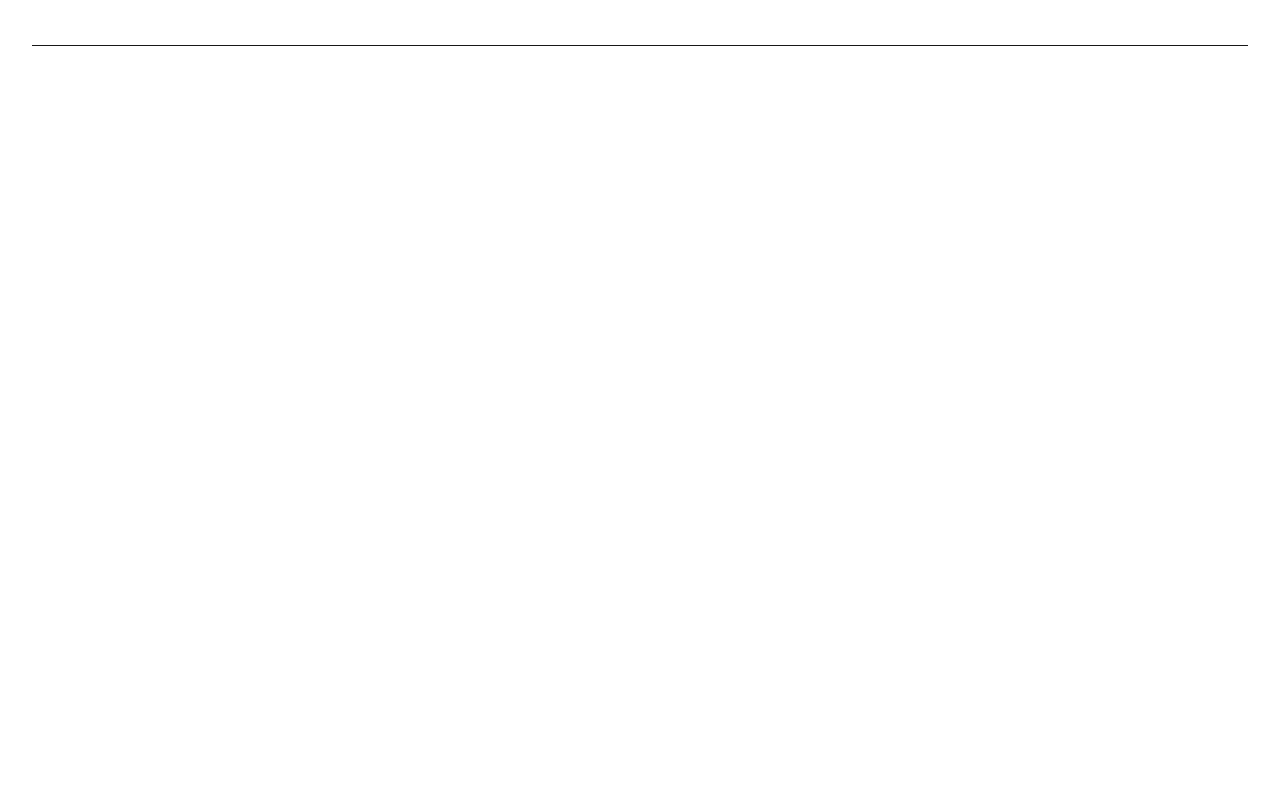
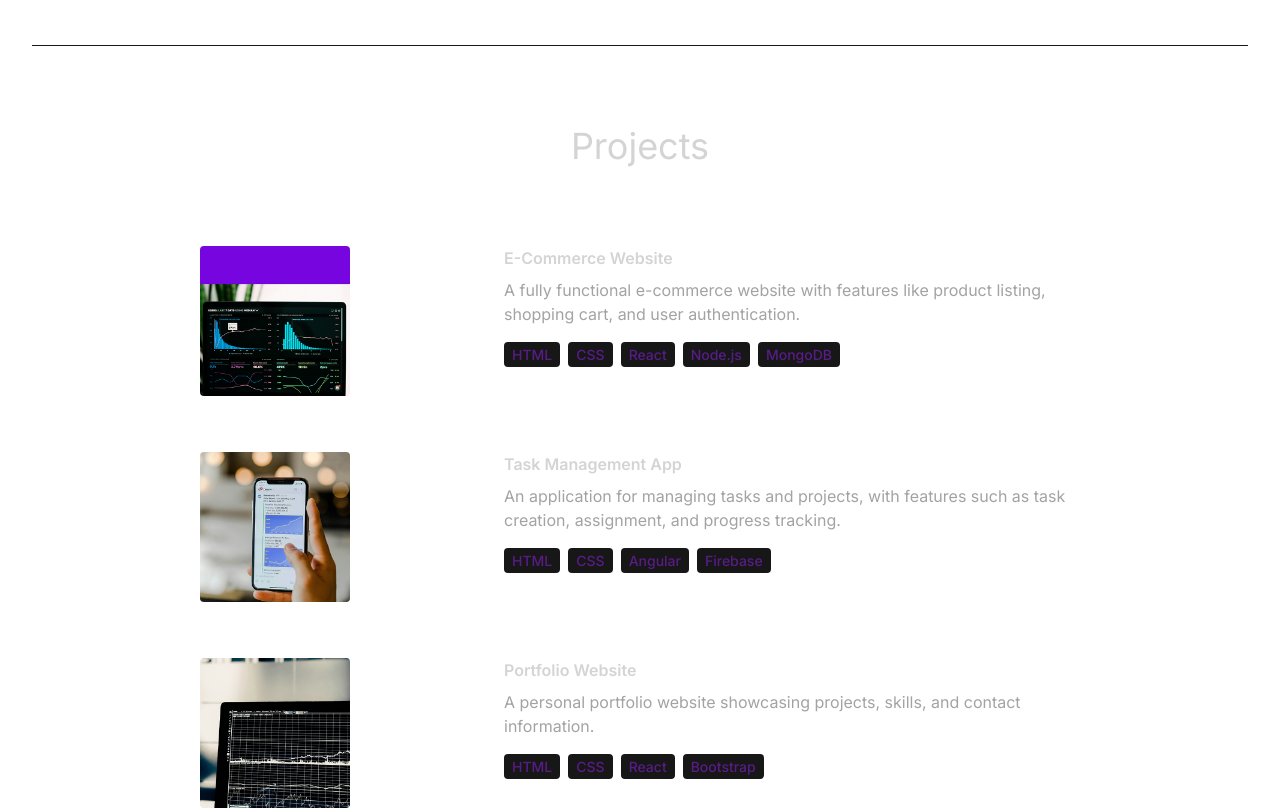
Before and after one commit to Pooja113/MyPortfolio, a React (Vite) app in the folder frontend/: page / in a window 1280 px wide. Shown: the part 2866-3676 px from the top of the page. Before the commit the page ends 2912 px from the top, so only its background shows below. Built offline with nearby package versions, Linux system fonts and the light colour scheme.

Commit message:
feat: projects section

```diff
--- a/frontend/src/App.tsx
+++ b/frontend/src/App.tsx
@@ -2,6 +2,7 @@
 import Experience from './components/Experience';
 import Hero from './components/Hero';
 import Navbar from './components/Navbar';
+import Projects from './components/Projects';
 import Technologies from './components/Technologies';
 
 function App() {
@@ -16,6 +17,7 @@
         <About />
         <Technologies />
         <Experience />
+        <Projects />
       </div>
     </div>
   );
--- /dev/null
+++ b/frontend/src/components/Projects.tsx
@@ -0,0 +1,38 @@
+import { PROJECTS } from '../constants';
+
+const Projects = () => {
+  return (
+    <div className="border-b border-neutral-900 pb-4">
+      <h2 className="my-20 text-center text-4xl">Projects</h2>
+      <div>
+        {PROJECTS.map((project, index) => (
+          <div key={index} className="mb-8 flex flex-wrap lg:justify-center">
+            <div className="w-full lg:w-1/4">
+              <img
+                src={project.image}
+                width={150}
+                height={150}
+                alt={project.title}
+                className="mb-6 rounded"
+              />
+            </div>
+            <div className="w-full max-w-xl lg:w-3/4">
+              <h6 className="mb-2 font-semibold">{project.title}</h6>
+              <p className="mb-4 text-neutral-400">{project.description}</p>
+              {project.technologies.map((tech, index) => (
+                <span
+                  key={index}
+                  className="mr-2 rounded bg-neutral-900 px-2 py-1 text-sm font-medium text-purple-900"
+                >
+                  {tech}
+                </span>
+              ))}
+            </div>
+          </div>
+        ))}
+      </div>
+    </div>
+  );
+};
+
+export default Projects;
```
